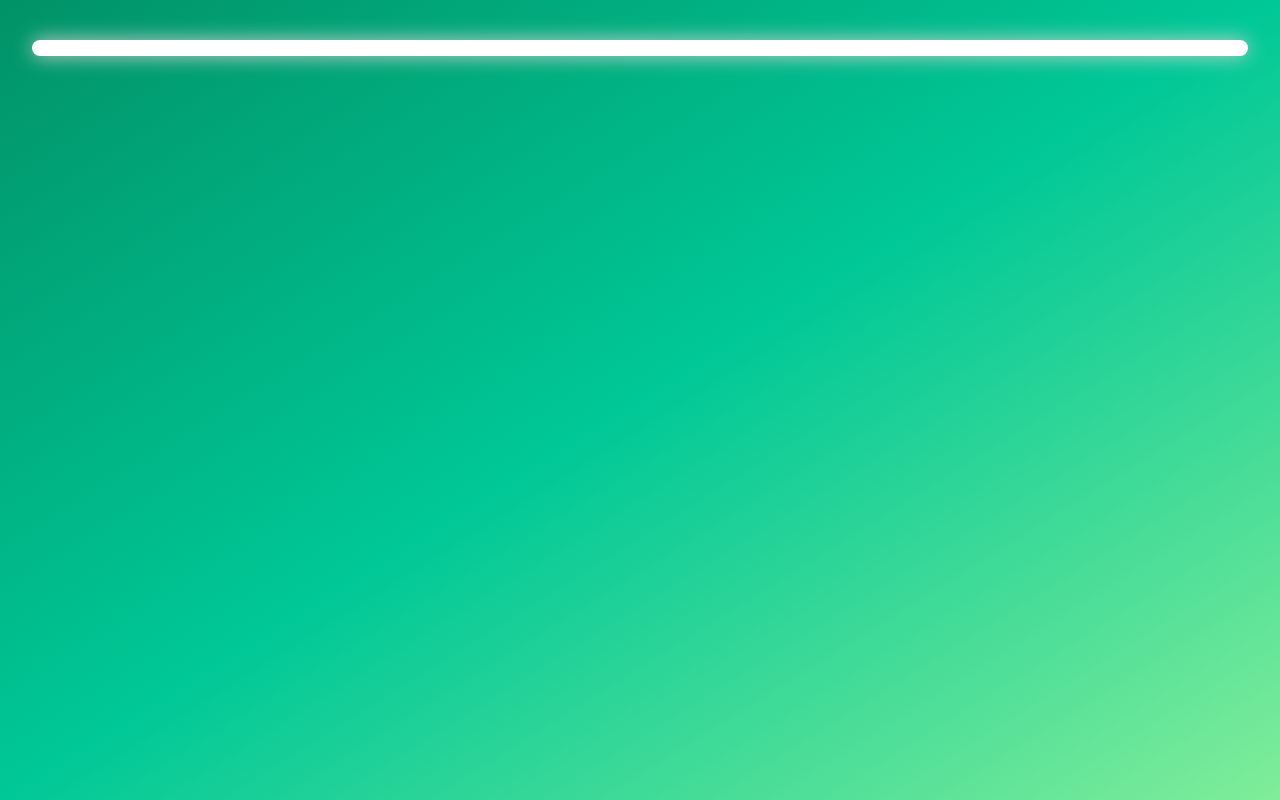
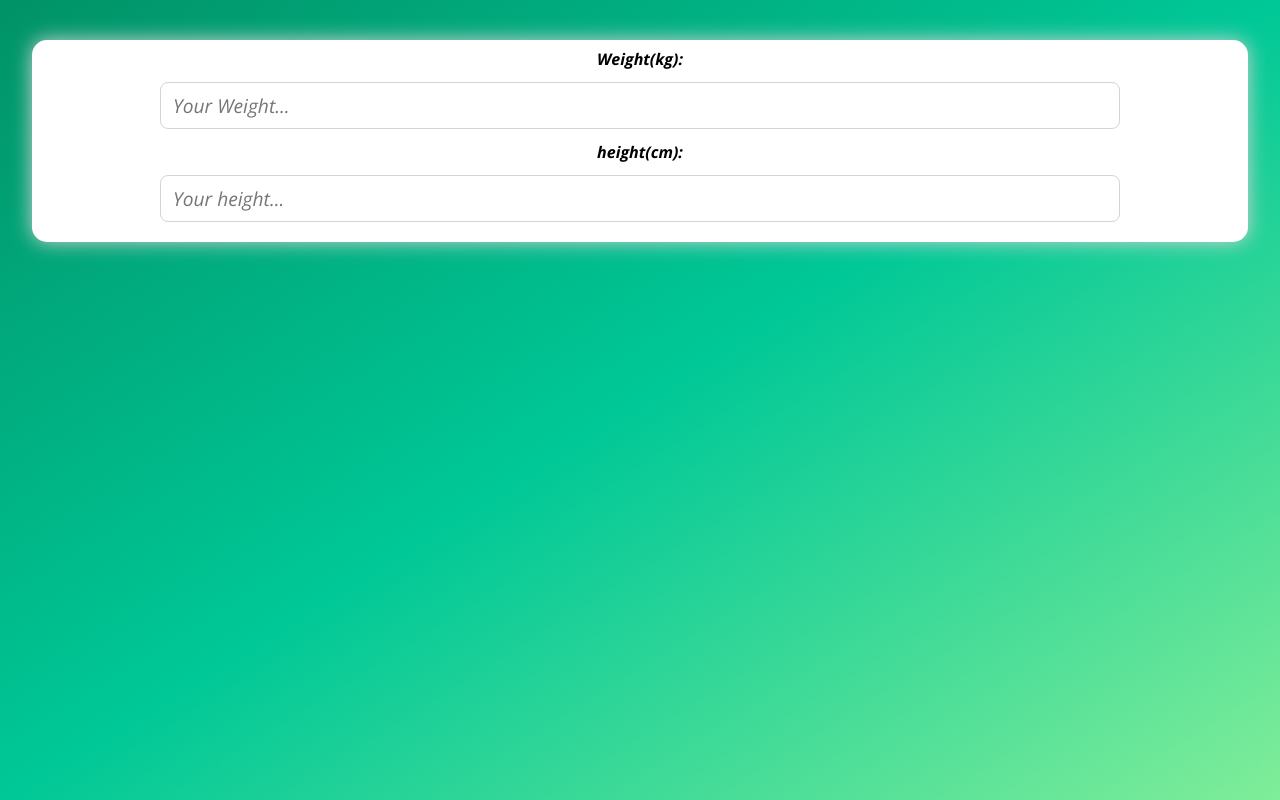
Before and after one commit to MPeymanrad/BMI-Calculator, a plain HTML site: page index.html in a window 1280 px wide. Drawn offline with Linux system fonts and the light colour scheme.

Commit message:
Implemented input elements

```diff
--- a/index.html
+++ b/index.html
@@ -10,7 +10,14 @@
 <body>
     <div class="container">
 
-        <div class="wrapper"></div>
+        <div class="wrapper">
+            <label>Weight(kg):</label>
+            <input type="number" id="weight" placeholder="Your Weight..." min="0" max="400">
+            <label>height(cm):</label>
+            <input type="number" id="height" placeholder="Your height..." min="10" max="300">
+            <p id="result"></p>
+            <p id="status"></p>
+        </div>
     </div>
     <script src="script.js"></script>
 </body>
--- a/style.css
+++ b/style.css
@@ -26,4 +26,19 @@ body,input,button {
     margin-top: 5vh;
     padding: .5rem;
     border-radius: 15px;
+    display: flex;
+    flex-direction: column;
+    align-items: center;
 }
+label {
+    font-weight: 700;
+}
+input {
+    width: 80%;
+    border: 1px solid #d3d3d3;
+    outline: none;
+    border-radius: 8px;
+    padding: 9px 12px;
+    margin: 12px 0;
+    font-size: 1.2rem;
+}
```
